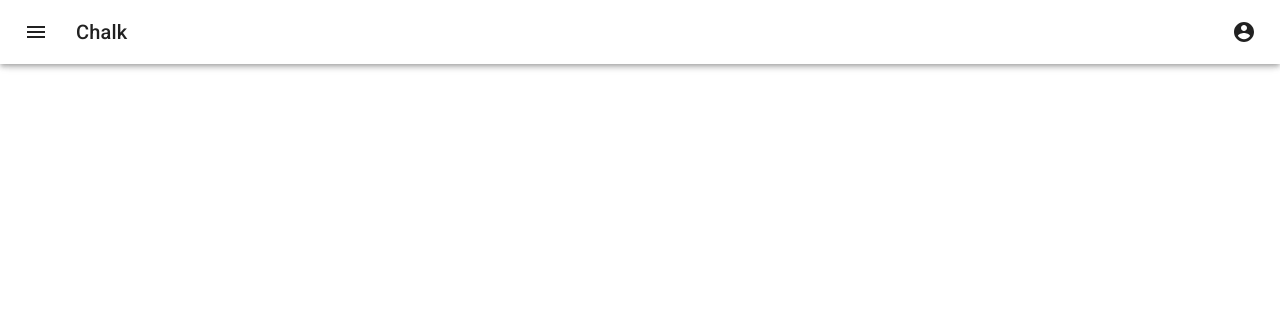
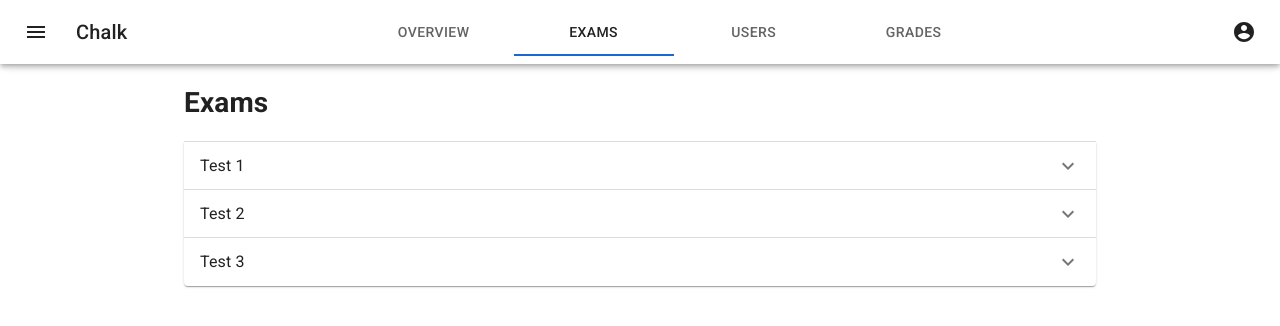
Before and after one commit to lnkphm/Chalk, a React (Create React App) app in the folder frontend/: page /courses/1/exams in a window 1280 px wide. Shown: the top 326 px of the page. Built offline with nearby package versions, Linux system fonts and the light colour scheme.

Commit message:
Update course exam page

```diff
--- a/frontend/src/App.jsx
+++ b/frontend/src/App.jsx
@@ -36,10 +36,10 @@ function App() {
               <Route path="/home" exact component={Home} />
               <Route path="/user" exact component={User} />
               <Route path="/profile" exact component={Profile} />
-              <Route path="/course/:courseId" exact component={CourseOverview} />
-              <Route path="/course/:courseId/exams" exact component={CourseExams} />
-              <Route path="/course/:courseId/users" exact component={CourseUsers} />
-              <Route path="/course/:courseId/grades" exact component={CourseGrades} />
+              <Route path="/courses/:courseId" exact component={CourseOverview} />
+              <Route path="/courses/:courseId/exams" exact component={CourseExams} />
+              <Route path="/courses/:courseId/users" exact component={CourseUsers} />
+              <Route path="/courses/:courseId/grades" exact component={CourseGrades} />
             </Switch>
           </Route>
         </Switch>
--- a/frontend/src/components/AppBar.jsx
+++ b/frontend/src/components/AppBar.jsx
@@ -20,22 +20,22 @@ function AppBarCourseNavRoutes() {
     <Router>
       <Switch>
         <Route
-          path="/course/:courseId"
+          path="/courses/:courseId"
           exact
           render={(props) => <AppBarCourseNav {...props} value={0} />}
         />
         <Route
-          path="/course/:courseId/exams"
+          path="/courses/:courseId/exams"
           exact
           render={(props) => <AppBarCourseNav {...props} value={1} />}
         />
         <Route
-          path="/course/:courseId/users"
+          path="/courses/:courseId/users"
           exact
           render={(props) => <AppBarCourseNav {...props} value={2} />}
         />
         <Route
-          path="/course/:courseId/grades"
+          path="/courses/:courseId/grades"
           exact
           render={(props) => <AppBarCourseNav {...props} value={3} />}
         />
--- a/frontend/src/components/AppBarCourseNav.jsx
+++ b/frontend/src/components/AppBarCourseNav.jsx
@@ -20,22 +20,22 @@ export default function AppBarCourseNav(props) {
       <Tabs value={props.value}>
         <Tab
           component="a"
-          href={`/course/${params.courseId}`}
+          href={`/courses/${params.courseId}`}
           label="Overview"
         />
         <Tab
           component="a"
-          href={`/course/${params.courseId}/exams`}
+          href={`/courses/${params.courseId}/exams`}
           label="Exams"
         />
         <Tab
           component="a"
-          href={`/course/${params.courseId}/users`}
+          href={`/courses/${params.courseId}/users`}
           label="Users"
         />
         <Tab
           component="a"
-          href={`/course/${params.courseId}/grades`}
+          href={`/courses/${params.courseId}/grades`}
           label="Grades"
         />
       </Tabs>
--- a/frontend/src/components/CourseExams.jsx
+++ b/frontend/src/components/CourseExams.jsx
@@ -1,5 +1,10 @@
 import React from 'react';
+import CourseExamsList from './CourseExamsList';
 
 export default function CourseExams(props) {
-  return (<h1>Course Exams</h1>)
+  return (
+    <div>
+      <CourseExamsList />
+    </div>
+  )
 }
--- /dev/null
+++ b/frontend/src/components/CourseExamsList.jsx
@@ -0,0 +1,83 @@
+import React from 'react';
+import Accordion from '@material-ui/core/Accordion';
+import AccordionSummary from '@material-ui/core/AccordionSummary';
+import AccordionDetails from '@material-ui/core/AccordionDetails';
+import AccordionAction from '@material-ui/core/AccordionActions';
+import Divider from '@material-ui/core/Divider';
+import Typography from '@material-ui/core/Typography';
+import Button from '@material-ui/core/Button';
+import Container from '@material-ui/core/Container';
+
+import ExpandMoreIcon from '@material-ui/icons/ExpandMore';
+
+import { makeStyles } from '@material-ui/core/styles';
+
+const useStyles = makeStyles((theme) => ({
+  root: {},
+  detail: {
+    display: 'block',
+  },
+  action: {
+    justifyContent: 'flex-start',
+  },
+}));
+
+const data = [
+  {
+    name: 'Test 1',
+    description: 'Description 1',
+    courseId: '1',
+    examId: '1',
+  },
+  {
+    name: 'Test 2',
+    description: 'Description 2',
+    courseId: '1',
+    examId: '2',
+  },
+  {
+    name: 'Test 3',
+    description: 'Description 3',
+    courseId: '1',
+    examId: '3',
+  },
+];
+
+function CourseExamsListItem(props) {
+  const classes = useStyles();
+  const url = '/courses/' + props.courseId + '/exams/' + props.examId;
+  return (
+    <Accordion>
+      <AccordionSummary expandIcon={<ExpandMoreIcon />}>
+        <Typography>{props.name}</Typography>
+      </AccordionSummary>
+      <AccordionDetails>
+        <Typography>{props.description}</Typography>
+      </AccordionDetails>
+      <Divider />
+      <AccordionAction className={classes.action}>
+        <Button component="a" href={url}>
+          View Exam
+        </Button>
+      </AccordionAction>
+    </Accordion>
+  );
+}
+
+export default function CourseExamsList(props) {
+  const classes = useStyles();
+
+  return (
+    <Container maxWidth="md" className={classes.root}>
+      <h1>Exams</h1>
+      {data.map((item, index) => (
+        <CourseExamsListItem
+          name={item.name}
+          description={item.description}
+          courseId={item.courseId}
+          examId={item.examId}
+        />
+      ))}
+    </Container>
+  );
+}
--- a/frontend/src/components/HomeCourseList.jsx
+++ b/frontend/src/components/HomeCourseList.jsx
@@ -14,13 +14,13 @@ export default function HomeCourseList(props) {
     <div className={classes.root}>
       <Grid container spacing={2}>
         <Grid item xs={12}>
-          <HomeCourseListItem name="Course 1" url="/course/1" />
+          <HomeCourseListItem name="Course 1" url="/courses/1" />
         </Grid>
         <Grid item xs={12}>
-          <HomeCourseListItem name="Course 2" url="/course/2" />
+          <HomeCourseListItem name="Course 2" url="/courses/2" />
         </Grid>
         <Grid item xs={12}>
-          <HomeCourseListItem name="Course 3" url="/course/3" />
+          <HomeCourseListItem name="Course 3" url="/courses/3" />
         </Grid>
       </Grid>
     </div>
```
